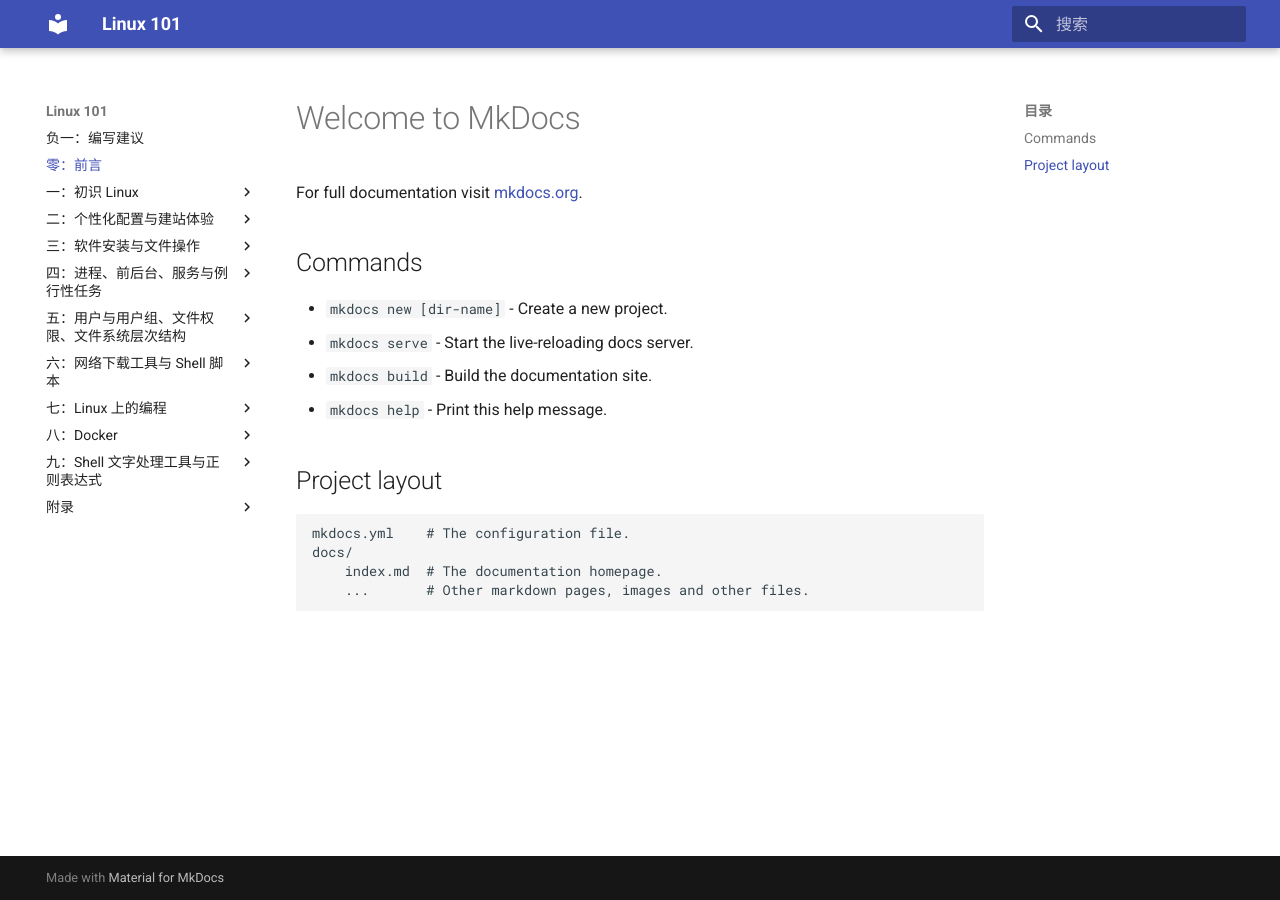
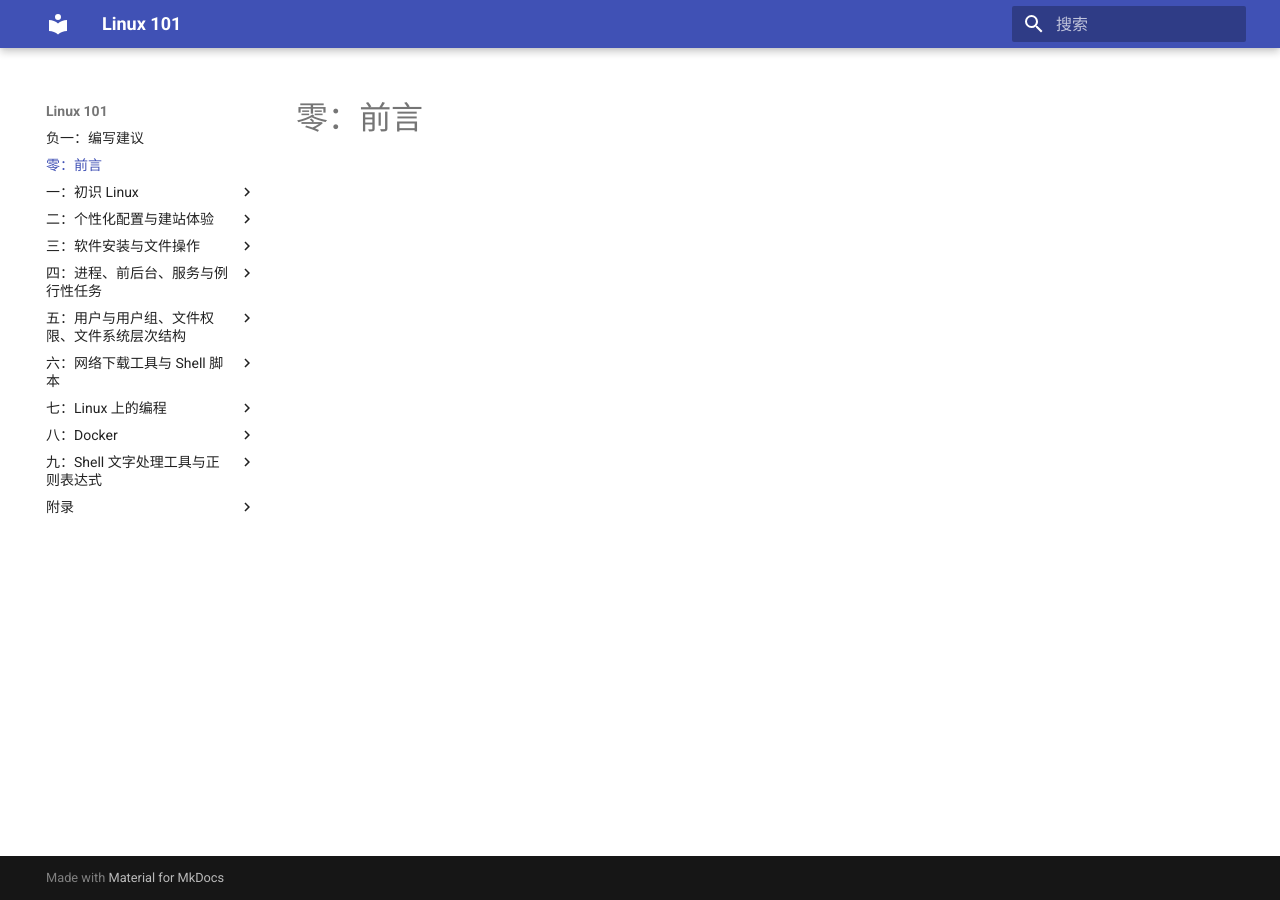
Before and after one commit to ustclug/Linux101-docs, an MkDocs documentation site: the page built from docs/index.md, in a window 1280 px wide. Built offline with MkDocs 1.6.1 and Material for MkDocs 9.7.7, drawn with Linux system fonts in a browser that asks for light colours.

Commit message:
Clear default index

```diff
--- a/docs/index.md
+++ b/docs/index.md
@@ -1,17 +1 @@
-# Welcome to MkDocs
-
-For full documentation visit [mkdocs.org](https://mkdocs.org).
-
-## Commands
-
-* `mkdocs new [dir-name]` - Create a new project.
-* `mkdocs serve` - Start the live-reloading docs server.
-* `mkdocs build` - Build the documentation site.
-* `mkdocs help` - Print this help message.
-
-## Project layout
-
-    mkdocs.yml    # The configuration file.
-    docs/
-        index.md  # The documentation homepage.
-        ...       # Other markdown pages, images and other files.
+# 零：前言
```
